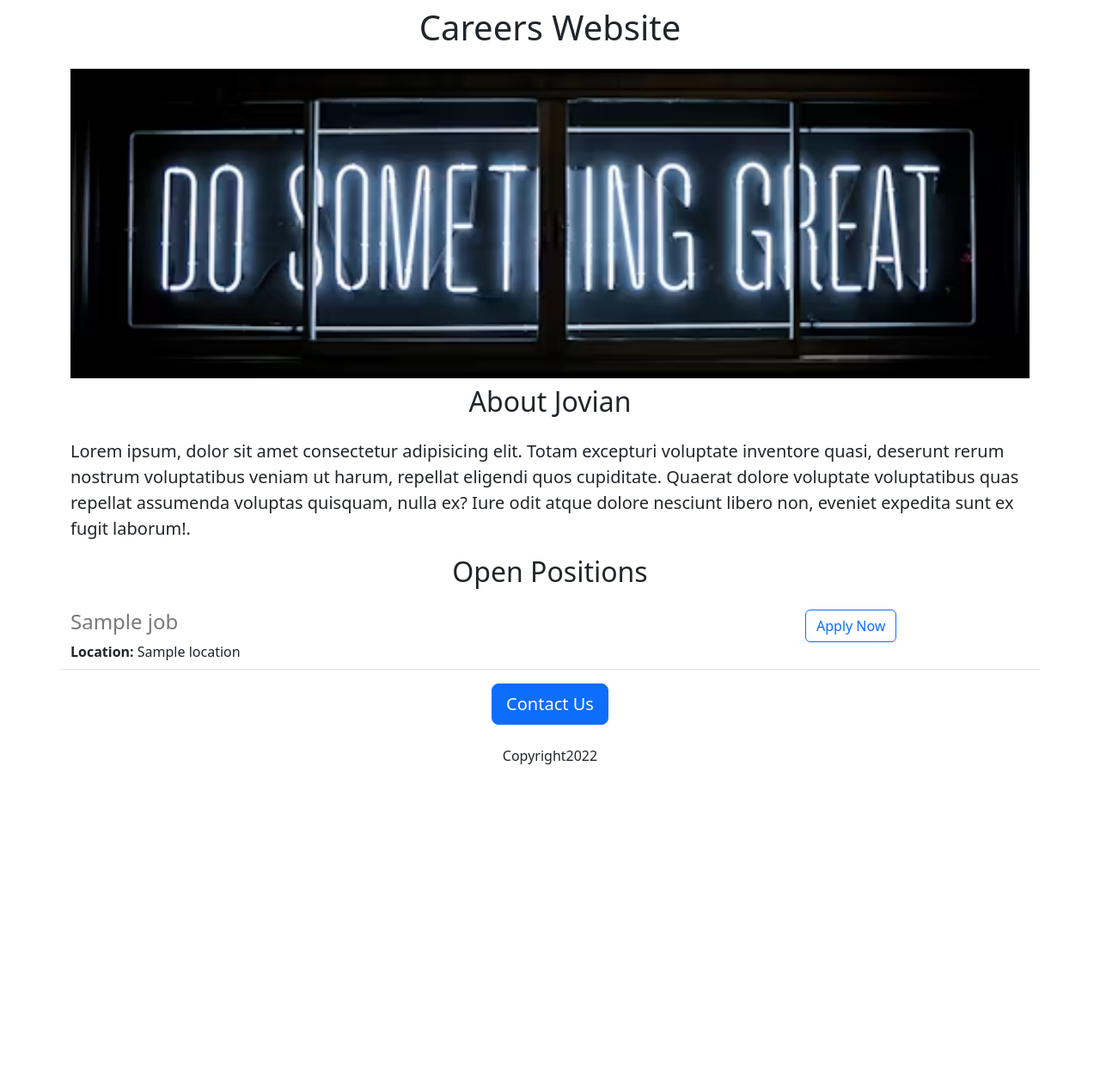
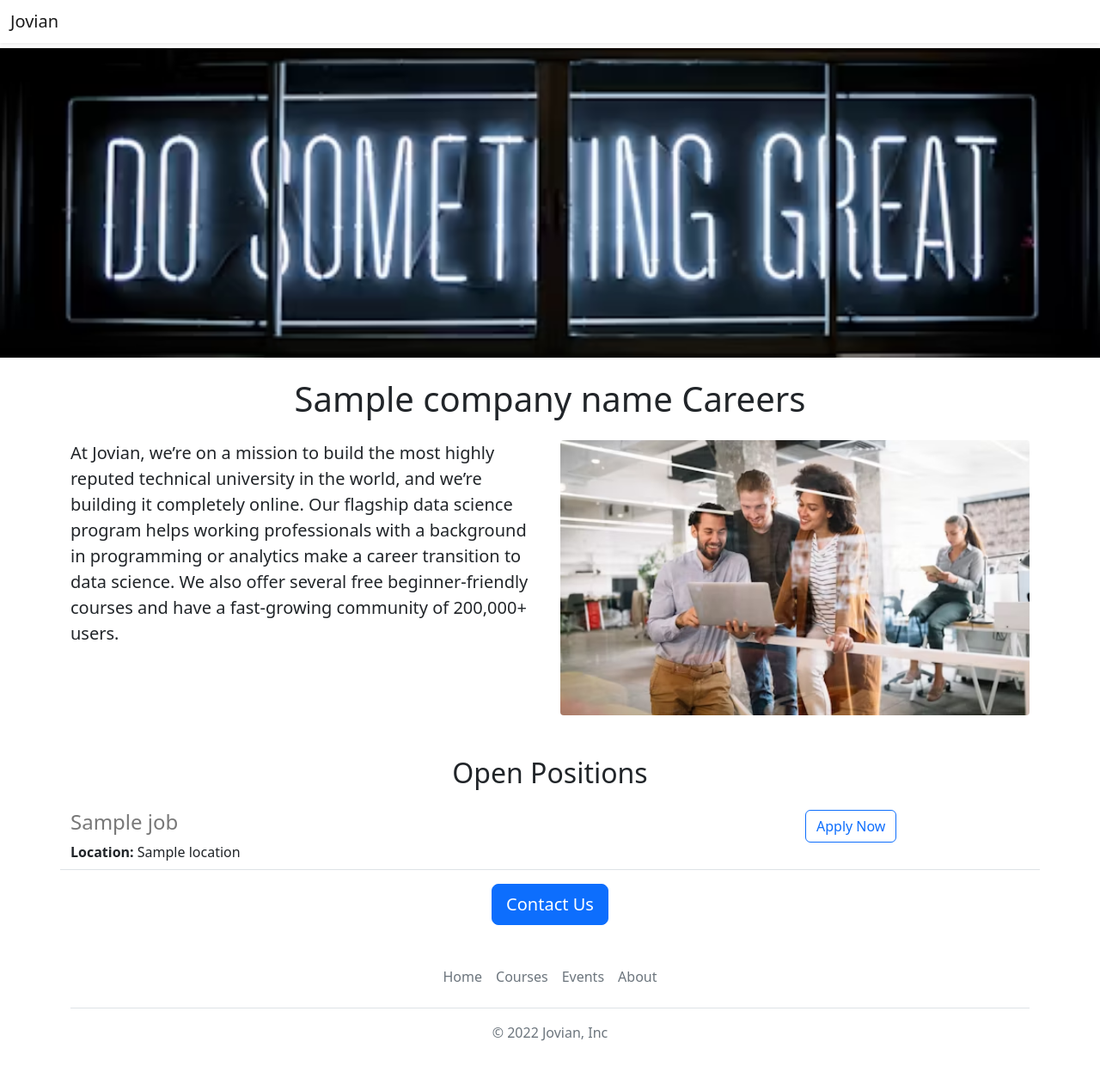
Before and after one commit to Arnika05/Flask-Website, a Flask app: template templates/home.html in a window 1280 px wide. Shown: the whole page at 86% size. Before the commit the page ends 889 px from the top, so only its background shows below. Run offline with Flask 3, Linux system fonts and the light colour scheme; the template is opened without the code that fills it: most values are stand-ins (such as "Sample title", 1, 10 or a date in 2020).

Commit message:
functional and aesthetic improvements

```diff
--- /dev/null
+++ b/templates/footer.html
@@ -0,0 +1,12 @@
+<div class="container">
+  <footer class="py-3 my-4">
+    <ul class="nav justify-content-center border-bottom pb-3 mb-3">
+      <li class="nav-item"><a  target="_blank" href="https://www.jovian.ai" class="nav-link px-2 text-muted">Home</a></li>
+      <li class="nav-item"><a  target="_blank" href="https://jovian.ai/learn" class="nav-link px-2 text-muted">Courses</a></li>
+
+      <li class="nav-item"><a target="_blank" href="https://jovian.ai/events" class="nav-link px-2 text-muted">Events</a></li>
+      <li class="nav-item"><a  target="_blank" href="https://jovian.ai/about" class="nav-link px-2 text-muted">About</a></li>
+    </ul>
+    <p class="text-center text-muted">&copy; 2022 Jovian, Inc</p>
+  </footer>
+</div>
--- a/templates/home.html
+++ b/templates/home.html
@@ -1,22 +1,36 @@
 <!DOCTYPE html>
-<html lang="en">
+<html>
   <head>
-    <title>Careers Website</title>
-    <link href="https://cdn.jsdelivr.net/npm/bootstrap@5.3.3/dist/css/bootstrap.min.css" rel="stylesheet" integrity="sha384-QWTKZyjpPEjISv5WaRU9OFeRpok6YctnYmDr5pNlyT2bRjXh0JMhjY6hW+ALEwIH" crossorigin="anonymous">
+    <title>Jovian Careers</title>
+    <meta charset="utf-8">
+    <meta name="viewport" content="width=device-width, initial-scale=1">
+    <link href="https://cdn.jsdelivr.net/npm/bootstrap@5.2.0-beta1/dist/css/bootstrap.min.css" rel="stylesheet" integrity="sha384-0evHe/X+R7YkIZDRvuzKMRqM+OrBnVFBL6DOitfPri4tjfHxaWutUpFmBp4vmVor" crossorigin="anonymous">
     <style>
-      #banner {
+      .banner {
         height: 360px;
         width: 100%;
-        object-fit: cover;
+        object-fit:cover;
+        margin-bottom: 16px;
       }
     </style>
   </head>
   <body>
+    {% include 'nav.html' %}
+    <img class="banner" class="img-fluid" src="https://ce0f0a6a-0ba8-4f9c-a3f3-c93d1c86e1c7-00-13bmlw4qbue08.pike.replit.dev:3001/static/banner.jpeg">
     <div class="container">
-    <h1 class="text-center mt-2 mb-4">Careers Website</h1>
-    <img id="banner" class="img-fluid" src="https://ce0f0a6a-0ba8-4f9c-a3f3-c93d1c86e1c7-00-13bmlw4qbue08.pike.replit.dev:3001/static/banner.jpeg">
-    <h2 class="text-center mt-2 mb-4">About Jovian</h2>
-    <p class="lead">Lorem ipsum, dolor sit amet consectetur adipisicing elit. Totam excepturi voluptate inventore quasi, deserunt rerum nostrum voluptatibus veniam ut harum, repellat eligendi quos cupiditate. Quaerat dolore voluptate voluptatibus quas repellat assumenda voluptas quisquam, nulla ex? Iure odit atque dolore nesciunt libero non, eveniet expedita sunt ex fugit laborum!.</p>
+      <h1 class="text-center mt-2 mb-4">
+        {{company_name}} Careers
+      </h1>
+      <div class="row" style="margin-bottom:32px">
+        <div class="col-md-6">
+      <p class="lead">
+        At Jovian, we’re on a mission to build the most highly reputed technical university in the world, and we’re building it completely online. Our flagship data science program helps working professionals with a background in programming or analytics make a career transition to data science. We also offer several free beginner-friendly courses and have a fast-growing community of 200,000+ users.
+      </p>
+        </div>
+        <div class="d-none d-md-block col-md-6">
+        <img class="banner" class="img-fluid" src="/static/people.jpeg" style="height:320px;border-radius:4px;">
+        </div>
+      </div>
       <h2 class="text-center mt-2 mb-4">Open Positions</h2>
       <div>
         {% for job in jobs %}
@@ -24,9 +38,9 @@
         {% endfor %}
       </div>
       <div class="text-center">
-    <button class="btn btn-primary btn-lg">Contact Us</button>
-        <p class="mt-4">Copyright2022</p>
+      <a class="btn btn-primary btn-lg" href="mailto:hello@jovian.ai?subject=Question%20about%20Job%20Opernings&body=My%20name%3A%20%3Cyour%20name%20here%3E%0D%0A%0D%0AMy%20questions%3A%20%3Center%20question%20here%3E%0D%0A">Contact Us</a>
       </div>
     </div>
+    {% include 'footer.html' %}
   </body>
 </html>
--- /dev/null
+++ b/templates/nav.html
@@ -0,0 +1,8 @@
+
+<!-- As a heading -->
+<nav class="navbar bg-body-tertiary shadow-sm fixed-top bg-white">
+  <div class="container-fluid">
+    <span class="navbar-brand mb-0 h1">Jovian</span>
+  </div>
+</nav>
+<div style="height:56px"></div>
```
Also changed, not shown: static/people.jpeg (added). Lines whose indentation alone changed are shown as unchanged.
